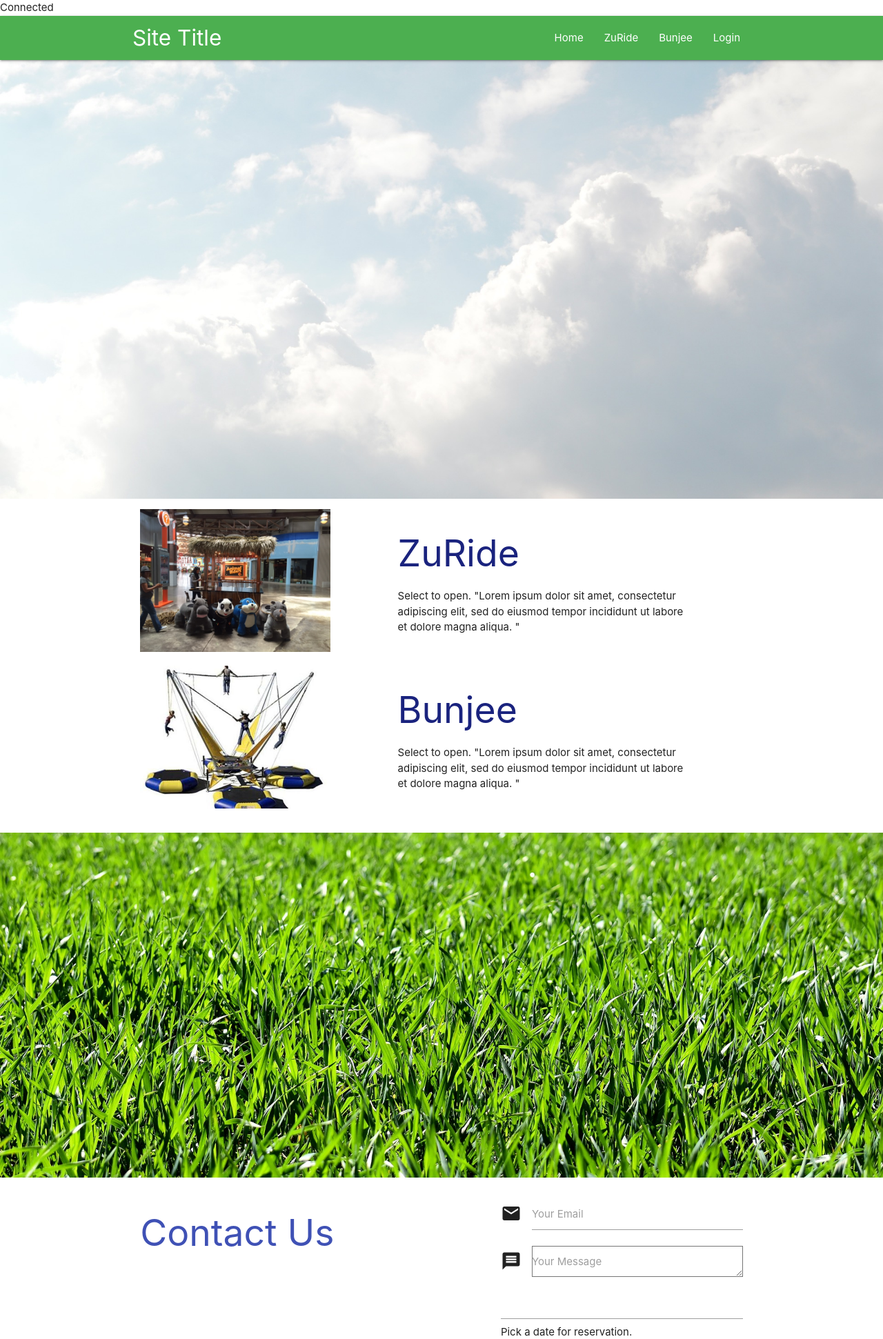
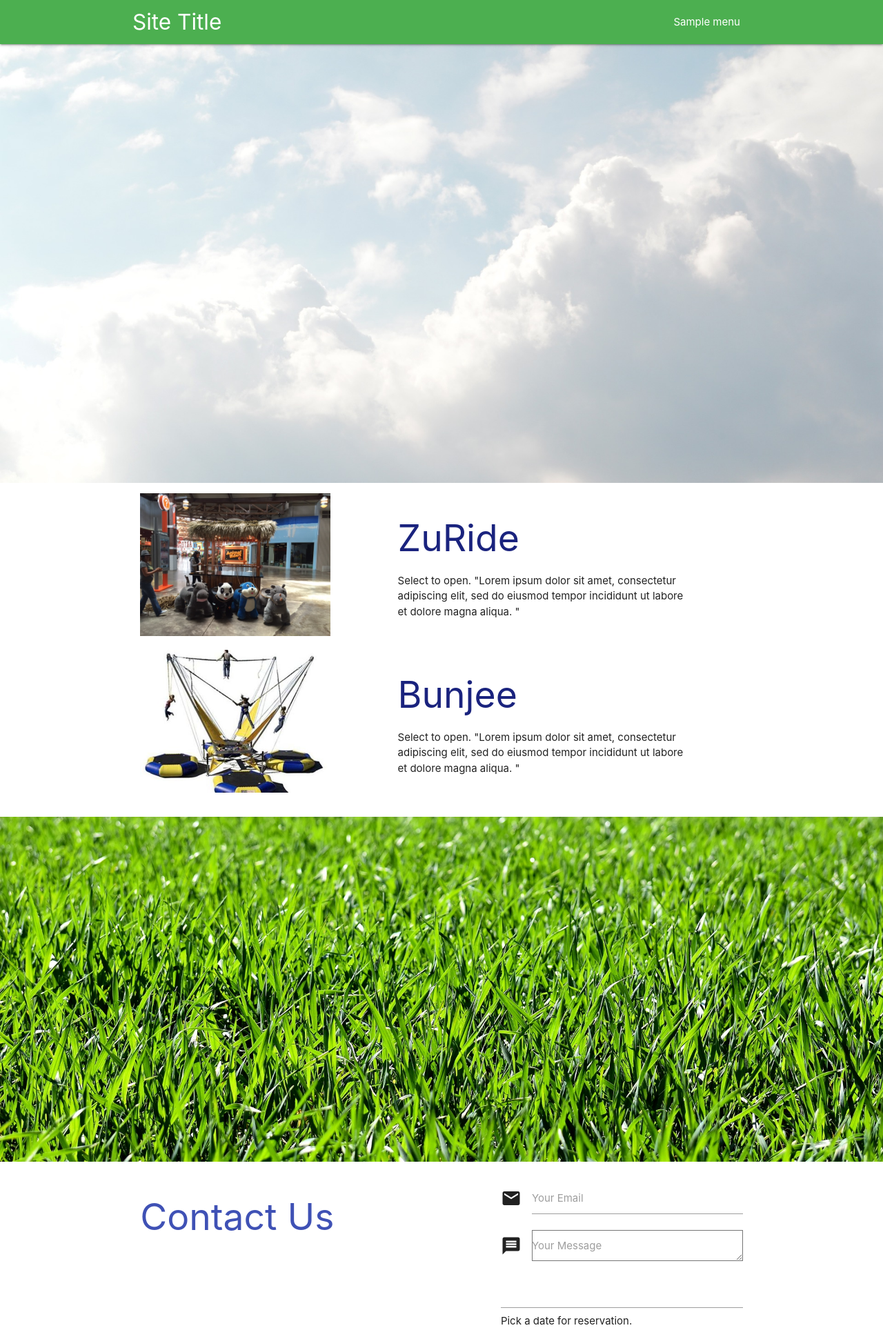
Before and after one commit to shrsajana91/AvanaLLC, a PHP site: page / in a window 1280 px wide. Shown: the top 1941 px of the page at 69% size. Run offline with PHP 8.4, Linux system fonts and the light colour scheme; tables that the repository leaves empty hold one stand-in row (values such as "Sample post").

Commit message:
Retrive data from db

```diff
--- a/db.php
+++ b/db.php
@@ -6,10 +6,14 @@ $database = "crm";
 
 try{
 
-    $conn = new PDO("mysql:host=$servername;dbname=$database",
+    $connection = new PDO("mysql:host=$servername;dbname=$database",
         $username, $password);
-    $conn->setAttribute(PDO::ATTR_ERRMODE, PDO::ERRMODE_EXCEPTION);
-    echo "Connected";
+    $connection->setAttribute(PDO::ATTR_ERRMODE, PDO::ERRMODE_EXCEPTION);
+    $sql = $connection->prepare('SELECT name, url FROM menu');
+    $sql->execute();
+
+    $result = $sql->setFetchMode(PDO::FETCH_ASSOC);
+    $menu = $sql->fetchAll();
 }
 catch(PDOException $e)
 {
--- a/header.php
+++ b/header.php
@@ -8,19 +8,17 @@
                 <i class="material-icons">menu</i>
             </a>
             <ul class="right hide-on-med-and-down">
-                <li><a href="#"> Home</a></li>
-                <li><a href="#"> ZuRide </a></li>
-                <li><a href="#"> Bunjee</a></li>
-                <li><a href="#"> Login</a></li>
+                <?php foreach($menu as $item) { ?>
+                <li><a href="<?php echo $item['url']; ?>"><?php echo $item['name']; ?></a></li>
+                <?php } ?>
             </ul>
         </div>
     </nav>
     <!-- logic for menu for mobile -->
     <ul class="sidenav" id="menu-link">
-        <li><a href="#"> Home</a></li>
-        <li><a href="#"> ZuRide </a></li>
-        <li><a href="#"> Bunjee</a></li>
-        <li><a href="#"> Login</a></li>
+        <?php foreach($menu as $item) { ?>
+        <li><a href="#"><?php echo $item['name']; ?></a></li>
+        <?php } ?>
     </ul>
 
 </header>
--- a/product.php
+++ b/product.php
@@ -1,5 +1,5 @@
 <!-- Photo grid product section -->
-<section class="container section" id="photos">
+<section class="container section" id="zuride">
     <div class="row">
         <div class="col s12 l4">
             <img src="image/animal.png" alt="" class="responsive-img materialboxed"></img>
```
